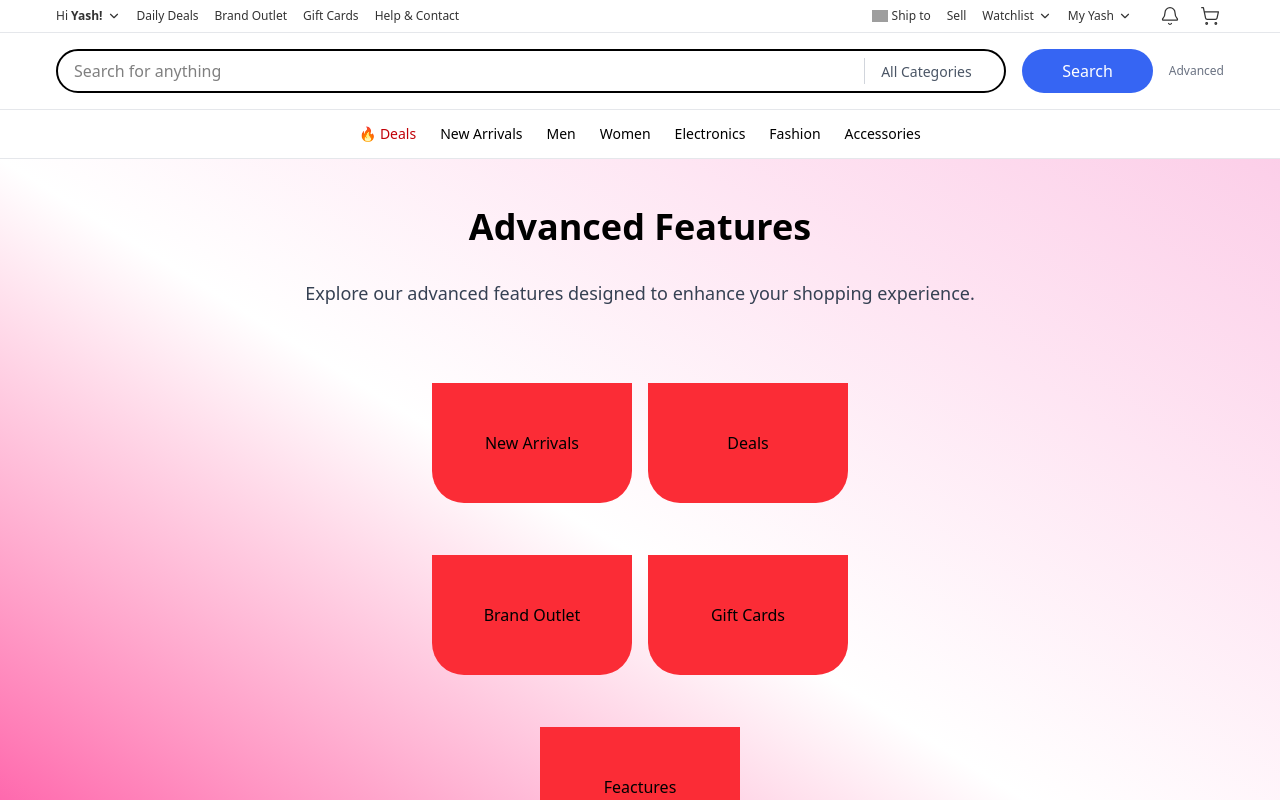
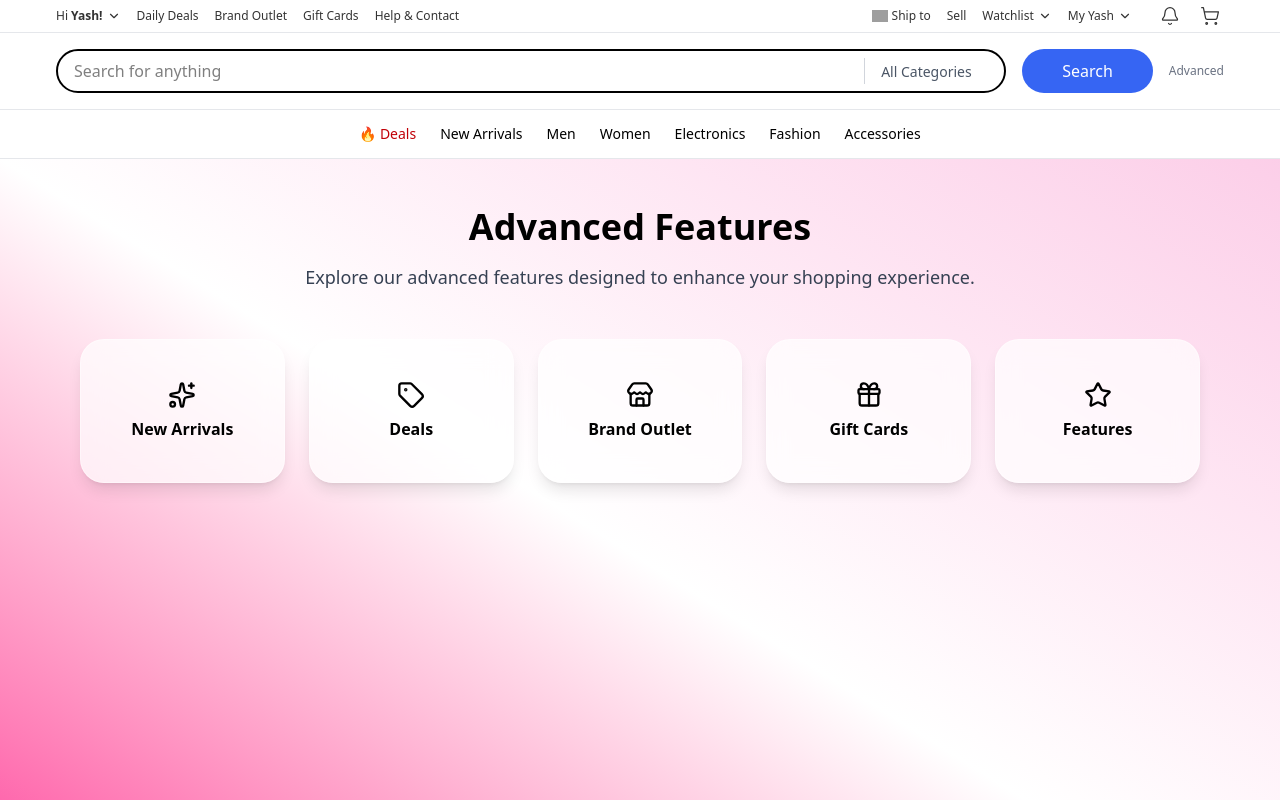
Before and after one commit to yasarahasini/Ecommerce-website, a Next.js app in the folder frontend/: page /advance in a window 1280 px wide. Shown: the top 800 px of the page. Built offline with nearby package versions, Linux system fonts and the light colour scheme; grey boxes are pictures that could not be loaded.

Commit message:
update pages

```diff
--- a/frontend/app/(user)/advance/page.tsx
+++ b/frontend/app/(user)/advance/page.tsx
@@ -1,43 +1,86 @@
-import React from 'react'
+"use client";
 
-const page = () => {
+import React from "react";
+import { useRouter } from "next/navigation";
+import {
+  Sparkles,
+  Tag,
+  Store,
+  Gift,
+  Star,
+} from "lucide-react";
+
+const Page = () => {
+  const router = useRouter();
+
+  const features = [
+    {
+      title: "New Arrivals",
+      icon: Sparkles,
+      path: "/new-arrivals",
+    },
+    {
+      title: "Deals",
+      icon: Tag,
+      path: "/deals",
+    },
+    {
+      title: "Brand Outlet",
+      icon: Store,
+      path: "/brand-outlet",
+    },
+    {
+      title: "Gift Cards",
+      icon: Gift,
+      path: "/gift-cards",
+    },
+    {
+      title: "Features",
+      icon: Star,
+      path: "/features",
+    },
+  ];
+
   return (
     <div className="bg-gradient-to-tr from-pink-500 via-white to-pink-200 min-h-screen py-12">
       <div className="max-w-6xl mx-auto px-4">
-        <h1 className="text-4xl font-bold text-center mb-8">Advanced Features</h1>
-        <p className="text-lg text-center text-gray-700">
+
+
+        <h1 className="text-4xl font-bold text-center mb-4">
+          Advanced Features
+        </h1>
+
+        <p className="text-lg text-center text-gray-700 max-w-2xl mx-auto">
           Explore our advanced features designed to enhance your shopping experience.
         </p>
-      </div>
-<div className='flex float-left flex-wrap gap-4 justify-center mt-10 items-center px-100'>
-      <div className='bg-red-500 w-50 h-30 py-12 px-4 mt-9 rounded-b-4xl items-center justify-center text-center'>
-<div>
-    New Arrivals
-</div>
-      </div>
-         <div className='bg-red-500 w-50 h-30 py-12 px-4 mt-9 rounded-b-4xl items-center justify-center text-center'>
-<div>
-    Deals
-</div>
-      </div>
-         <div className='bg-red-500 w-50 h-30 py-12 px-4 mt-9 rounded-b-4xl items-center justify-center text-center'>
-<div>
-    Brand Outlet
-</div>
-      </div>
-         <div className='bg-red-500 w-50 h-30 py-12 px-4 mt-9 rounded-b-4xl items-center justify-center text-center'>
-<div>
-    Gift Cards
-</div>
-      </div>
-         <div className='bg-red-500 w-50 h-30 py-12 px-4 mt-9 rounded-b-4xl items-center justify-center text-center'>
-<div>
-   Feactures
-</div>
-      </div>
+
+
+        <div className="grid grid-cols-2 sm:grid-cols-3 md:grid-cols-5 gap-6 mt-12">
+          {features.map((item, index) => {
+            const Icon = item.icon;
+
+            return (
+              <div
+                key={index}
+                onClick={() => router.push(item.path)}
+                className="group bg-white/70 backdrop-blur-md border border-white/40
+                           h-36 rounded-3xl shadow-lg cursor-pointer
+                           flex flex-col items-center justify-center gap-2
+                           hover:bg-pink-500 hover:text-white
+                           hover:scale-105 transition-all duration-300"
+              >
+                <Icon className="w-7 h-7 group-hover:scale-110 transition" />
+                <span className="font-semibold text-center px-2">
+                  {item.title}
+                </span>
+              </div>
+            );
+          })}
+        </div>
+
       </div>
     </div>
-  )
-}
+  );
+};
 
-export default page
+export default Page;
```
